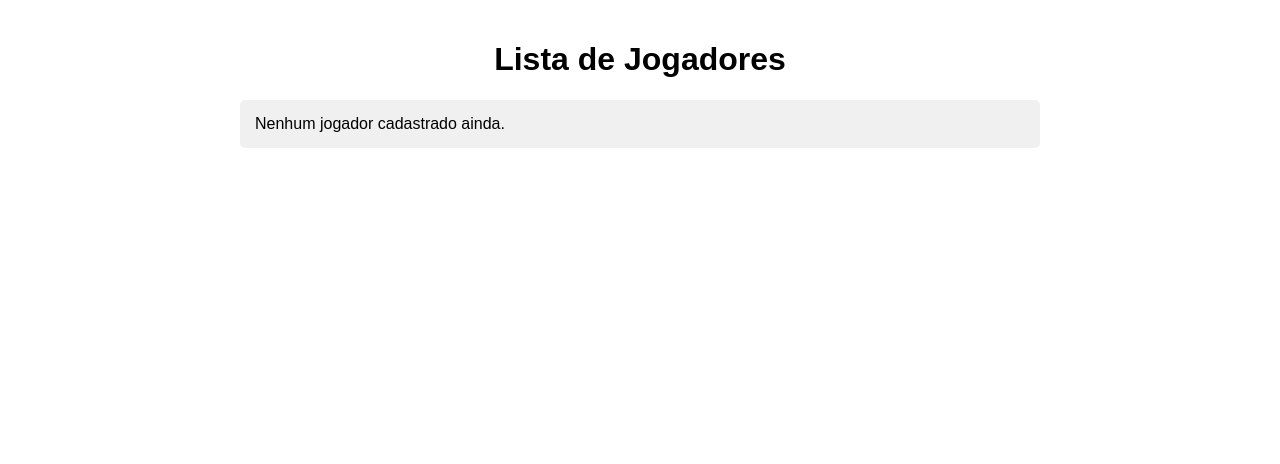
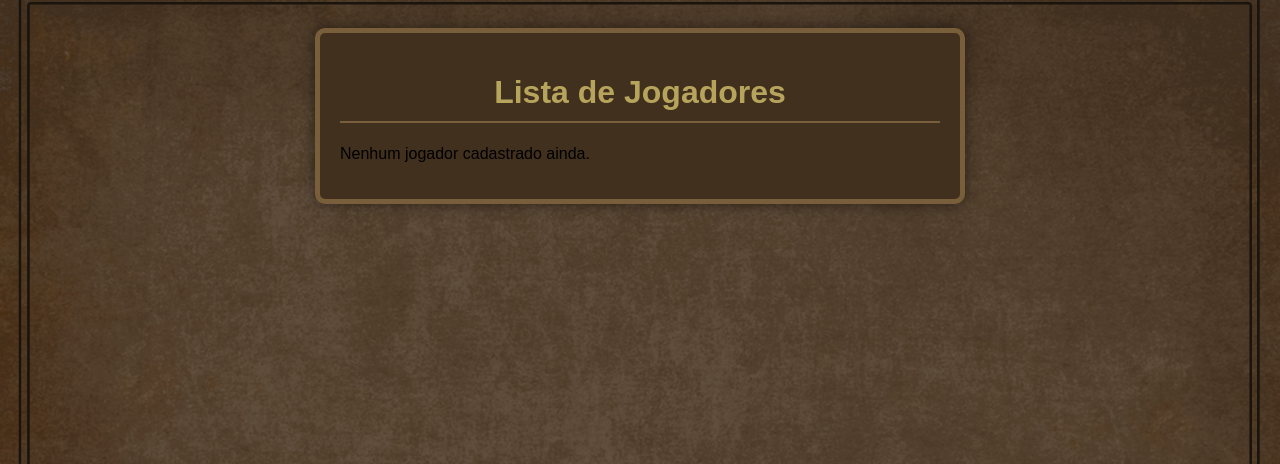
Before and after one commit to hpnos/Inventario, a Flask app: page / in a window 1280 px wide. Shown: the top 464 px of the page. Run offline with Flask 3, Linux system fonts and the light colour scheme; data that the repository does not hold is empty; some libraries are stand-ins or nearby versions.

Commit message:
Add files via upload

```diff
--- a/app.py
+++ b/app.py
@@ -5,7 +5,7 @@ from flask import Flask, jsonify, render_template, request, session, redirect, u
 from functools import wraps
 # Ferramenta para conectar ao banco de dados PostgreSQL
 import psycopg2
-import os
+
 
 # 2. CONFIGURAÇÃO INICIAL DO APP
 app = Flask(__name__)
@@ -15,7 +15,7 @@ app = Flask(__name__)
 app.secret_key = 'sua-chave-secreta-pode-ser-qualquer-coisa'
 
 # URL DE CONEXÃO: O endereço do seu banco de dados no Render.
-DB_URL = os.environ.get('DATABASE_URL')
+DB_URL = "postgresql://invent_h45i_user:d7jmli6VzlFzM5hldvMiPEOShizgEydt@dpg-d3nuf9emcj7s73f1k84g-a.ohio-postgres.render.com/invent_h45i"
 
 
 # 3. LÓGICA DE AUTENTICAÇÃO
--- a/static/style.css
+++ b/static/style.css
@@ -1,48 +1,95 @@
+/* ==========================================================================
+   ESTILOS GERAIS E DE FUNDO
+   ========================================================================== */
+
+/* Estilo base para todas as páginas */
 body {
     font-family: sans-serif;
-    background-color: #f0e6d2;
     padding: 20px;
 }
+
+/* Regra para aplicar uma imagem de fundo */
+body.pagina-com-fundo {
+    background-size: cover;
+    background-position: center center;
+    background-repeat: no-repeat;
+    background-attachment: fixed;
+    background-color: #333; /* Cor de fundo caso a imagem falhe */
+}
+
+/* Imagem de fundo para a página inicial */
+.fundo-index {
+    background-image: url('images/fundo-index.jpg');
+}
+
+/* Imagem de fundo para a página de inventário */
+.fundo-inventario {
+    background-image: url('images/fundo-inventario.jpg');
+}
+
+
+/* ==========================================================================
+   ESTILOS DO PAINEL DE INVENTÁRIO (.container)
+   ========================================================================== */
+
+/* ESTA É A REGRA MAIS IMPORTANTE E AGORA A ÚNICA PARA O PAINEL */
 .container {
     max-width: 600px;
-    margin: auto;
-    background: #c8b7a0;
-    border: 5px solid #785e3a;
+    margin: auto; /* Centraliza o painel na página */
+
+    /* A cor de fundo de pergaminho que faz o painel se destacar */
+    background-color: #41301e;
+
+    border: 5px solid #785e3a; /* A borda externa escura */
     border-radius: 10px;
     padding: 20px;
-    box-shadow: 0 0 15px rgba(0,0,0,0.5);
+    box-shadow: 0 0 15px rgba(0,0,0,0.5); /* Sombra para dar profundidade */
 }
+
+/* Estilo do título dentro do painel */
 h1 {
     text-align: center;
-    color: #fcfcff;
-    border-bottom: 2px solid #785e3a;
+    color: #b6a45c;
+    border-bottom: 2px solid #785e3a; /* A linha interna que você queria */
     padding-bottom: 10px;
 }
+
+
+/* ==========================================================================
+   ESTILOS DOS ITENS DO INVENTÁRIO
+   ========================================================================== */
+
+/* A grade que segura os itens, agora usando Flexbox para centralizar */
 #inventario-grid {
-    display: grid;
-    grid-template-columns: repeat(auto-fill, minmax(100px, 1fr));
+    display: flex;
+    flex-wrap: wrap;
+    justify-content: center;
     gap: 15px;
     min-height: 200px;
-    justify-content: center;
 }
+
+/* O "slot" individual de cada item */
 .item-slot {
     width: 100px;
     height: 100px;
     background-color: rgba(0,0,0,0.2);
     border: 2px solid #785e3a;
     border-radius: 8px;
-    position: relative; /* Essencial para o tooltip */
+    position: relative;
     display: flex;
     align-items: center;
     justify-content: center;
 }
+
 .item-slot img {
     max-width: 90%;
     max-height: 90%;
     cursor: pointer;
 }
+
+/* Estilos da caixa de descrição (tooltip) */
 .tooltip {
-    visibility: hidden; /* Começa escondido */
+    visibility: hidden;
     width: 160px;
     background-color: #333;
     color: #fff;
@@ -51,43 +98,16 @@ h1 {
     padding: 10px;
     position: absolute;
     z-index: 1;
-    bottom: 110%; /* Posição acima do item */
+    bottom: 110%;
     left: 50%;
-    margin-left: -80px; /* Metade da largura para centralizar */
+    margin-left: -80px;
     opacity: 0;
     transition: opacity 0.3s;
 }
+
 .tooltip h3 { margin: 0 0 5px 0; font-size: 16px; }
 .tooltip p { margin: 0; font-size: 14px; }
 .item-slot:hover .tooltip {
     visibility: visible;
     opacity: 1;
 }
-
-/* 1. ESTILO BASE (comum para todas as páginas com fundo) */
-/* Se você já tem 'body.pagina-com-fundo', pode substituir por isto. */
-body.pagina-com-fundo {
-    /* Mantemos todos os estilos de posicionamento e tamanho aqui */
-    background-size: cover;
-    background-position: center center;
-    background-repeat: no-repeat;
-    background-attachment: fixed;
-    background-color: #333; /* Cor reserva caso a imagem não carregue */
-}
-
-/* 2. ESTILOS ESPECÍFICOS (um para cada imagem) */
-.fundo-index {
-    background-image: url('images/fundo-index.jpg'); /* <<-- Mude o nome do arquivo aqui se for diferente */
-}
-
-.fundo-inventario {
-    background-image: url('images/fundo-inventario.jpg'); /* <<-- Mude o nome do arquivo aqui se for diferente */
-}
-
-
-/* A regra para o .container continua a mesma para garantir a legibilidade */
-.container {
-    background-color: rgba(255, 255, 255, 0.9);
-    border-radius: 8px;
-
-}
--- a/templates/index.html
+++ b/templates/index.html
@@ -4,35 +4,46 @@
     <meta charset="UTF-8">
     <meta name="viewport" content="width=device-width, initial-scale=1.0">
     <title>Lista de Jogadores</title>
-    <style>
-        body { font-family: sans-serif; max-width: 800px; margin: auto; padding: 20px; }
-        h1 { text-align: center; }
-        ul { list-style: none; padding: 0; }
-        li { background-color: #f0f0f0; margin: 5px 0; padding: 15px; border-radius: 5px; }
-        a { text-decoration: none; color: #333; font-weight: bold; }
-    </style>
+
+    <link rel="stylesheet" href="{{ url_for('static', filename='style.css') }}">
 </head>
+
 <body class="pagina-com-fundo fundo-index">
-    <h1>Lista de Jogadores</h1>
-    <ul id="lista-jogadores">
-        </ul>
+
+    <div class="container">
+        <h1>Lista de Jogadores</h1>
+        <ul id="lista-jogadores" style="list-style: none; padding: 0;">
+            </ul>
+    </div>
 
     <script>
-        // Pega o elemento da lista no HTML
         const listaJogadoresElement = document.getElementById('lista-jogadores');
 
-        // Faz uma chamada para a nossa API que lista os jogadores
         fetch('/api/jogadores')
             .then(response => response.json())
             .then(jogadores => {
                 if (jogadores.length === 0) {
                     listaJogadoresElement.innerHTML = '<li>Nenhum jogador cadastrado ainda.</li>';
                 } else {
-                    // Para cada jogador retornado pela API, cria um item na lista
+                    listaJogadoresElement.innerHTML = ''; // Limpa a lista
                     jogadores.forEach(jogador => {
                         const listItem = document.createElement('li');
-                        // O link ainda não leva para a página final, mas já está preparado
-                        listItem.innerHTML = `<a href="/inventario/${jogador.id}">${jogador.nome}</a>`;
+
+                        // Estilos para cada item da lista
+                        listItem.style.backgroundColor = 'rgba(0,0,0,0.1)';
+                        listItem.style.margin = '8px 0';
+                        listItem.style.padding = '15px';
+                        listItem.style.borderRadius = '5px';
+
+                        // Link do jogador
+                        const link = document.createElement('a');
+                        link.href = `/inventario/${jogador.id}`;
+                        link.textContent = jogador.nome;
+                        link.style.textDecoration = 'none';
+                        link.style.color = '#b6a45c';
+                        link.style.fontWeight = 'bold';
+
+                        listItem.appendChild(link);
                         listaJogadoresElement.appendChild(listItem);
                     });
                 }
```
Also changed, not shown: templates/inventario.html (+7 -3 lines), static/images/fundo-index.jpg (added).
